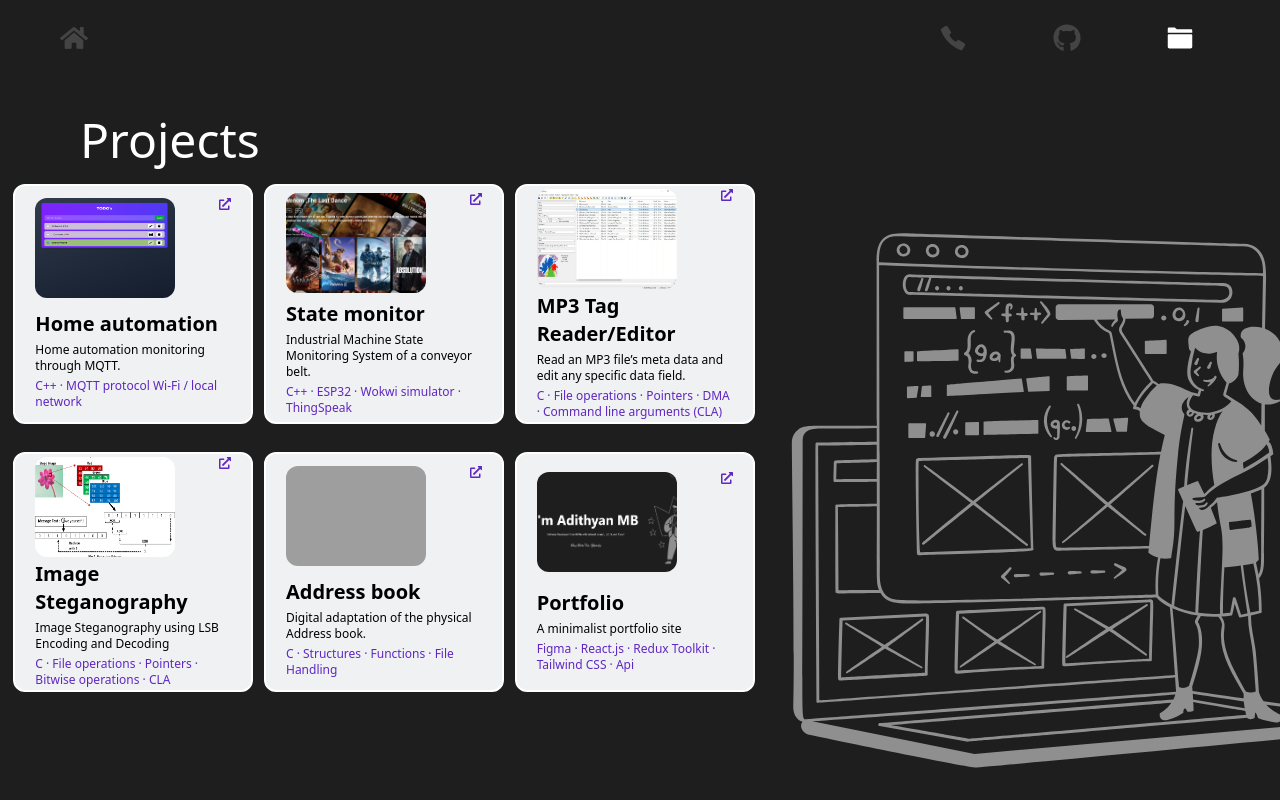
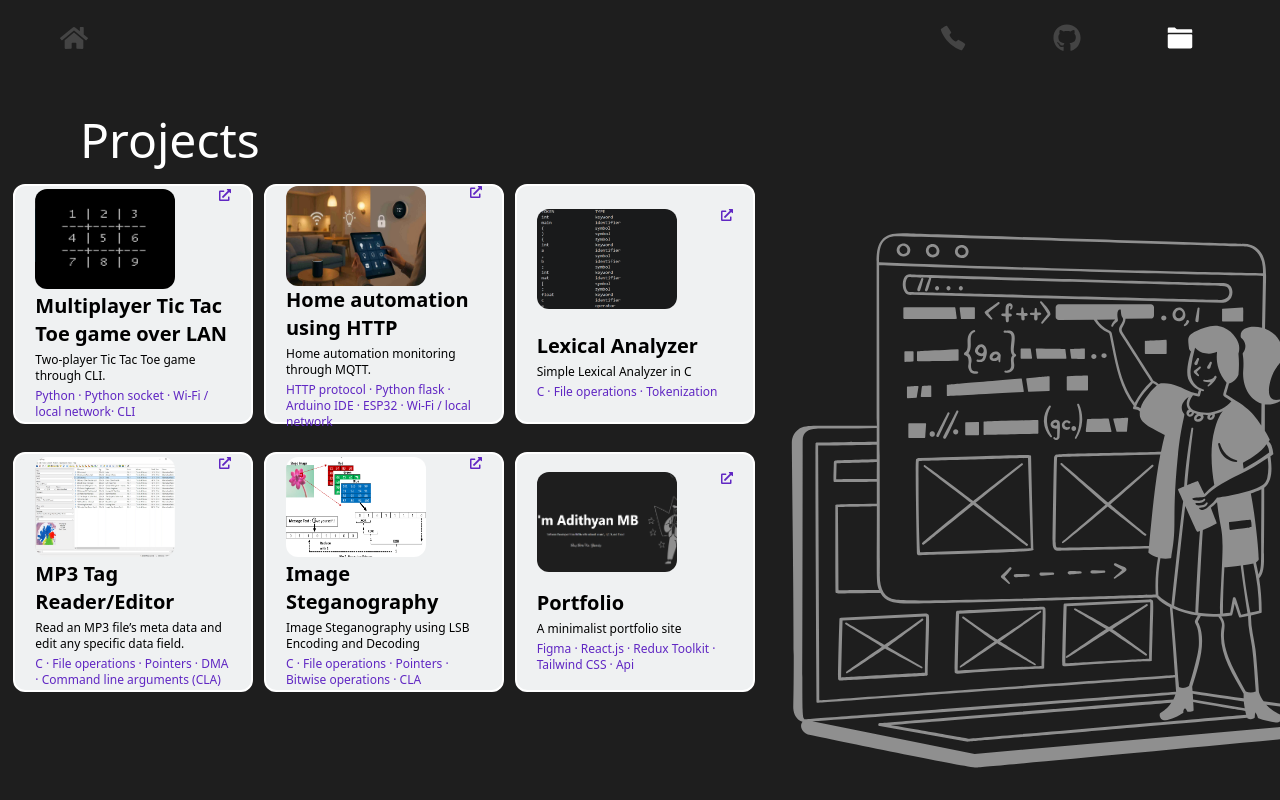
Before and after one commit to adithyan-mb/portfolio, a React (Vite) app: page /projects in a window 1280 px wide. Built offline with nearby package versions, Linux system fonts and the light colour scheme; grey boxes are pictures that could not be loaded; a web font is replaced by a local one.

Commit message:
updated projects

```diff
--- a/src/components/Projects.jsx
+++ b/src/components/Projects.jsx
@@ -3,12 +3,14 @@ import Website from '../images/Website.svg?react'
 import Card from '../components/ReusableCard.jsx'
 import amazon from '../images/projeectIcons/amazon.png'
 import weather from '../images/projeectIcons/weatherApp.png'
-import tictactoe from'../images/projeectIcons/tic_tac_toe.png'
-import todo from '../images/projeectIcons/todo.png'
+import tictactoe from'../images/projeectIcons/cli_tic_tac_toe.png'
+// import todo from '../images/projeectIcons/todo.png'
+import home_automation from '../images/projeectIcons/automated-home.png'
 import  portfolio from '../images/projeectIcons/portfolio.png'
-import notfound from '../images/projeectIcons/notfound.png'
-import movieinfo from  '../images/projeectIcons/movieinfo.png'
-import address_book from '../images/projeectIcons/address_book.jpg'
+import lex from  '../images/projeectIcons/lexical.png'
+//import notfound from '../images/projeectIcons/notfound.png'
+// import movieinfo from  '../images/projeectIcons/movieinfo.png'
+// import address_book from '../images/projeectIcons/address_book.jpg'
 import lsb from '../images/projeectIcons/lsb_image_steganography.png'
 import mp3 from '../images/projeectIcons/mp3_tag_reader.jpg'
 
@@ -19,17 +21,26 @@ const Projects = () => {
 
       <div className='pt-3'>
          <div className='grid grid-cols-3 p-2 grid-rows-2 items-center gap-y-7 justify-items-center w-3/5'>
+           <Card src={tictactoe}
+            title={"Multiplayer Tic Tac Toe game over LAN" }
+           description={"Two-player Tic Tac Toe game through CLI."}
+           tech={"Python · Python socket · Wi-Fi / local network· CLI "}
+           handleClick={()=>{window.open("https://github.com/adithyan-mb/Tic-Tac-toe-with-sockets","blank")}}
+           />
+
            <Card
-           src={todo}
-           title={"Home automation" }
+           src={home_automation}
+           title={"Home automation using HTTP" }
            description={"Home automation monitoring through MQTT."}
-           tech={"C++ · MQTT protocol  Wi-Fi / local network"}
-           handleClick={()=>{window.open("","blank")}}
+           tech={"HTTP protocol · Python flask · Arduino IDE · ESP32 · Wi-Fi / local network "}
+           handleClick={()=>{window.open("https://github.com/adithyan-mb/Home-automation-using-HTTP","blank")}}
            />
-     <Card src={movieinfo}
-           title={"State monitor" }
-           description={"Industrial Machine State Monitoring System  of a conveyor belt."}
-           tech={"C++ · ESP32 · Wokwi simulator · ThingSpeak"}
+
+          <Card src={lex}
+           title={"Lexical Analyzer" }
+           description={"Simple Lexical Analyzer in C "}
+           tech={"C · File operations · Tokenization "}
+           handleClick={()=>{window.open("https://github.com/adithyan-mb/lexical-analyzer","blank")}}
            />
 
 
@@ -47,12 +58,7 @@ const Projects = () => {
              handleClick={()=>{window.open("https://github.com/adithyan-mb/lsb_image_steganography","blank")}}
              />
 
-               <Card src={address_book}
-            title={"Address book" }
-           description={"Digital adaptation of the physical Address book."}
-           tech={"C · Structures · Functions · File Handling"}
-           handleClick={()=>{window.open("https://github.com/adithyan-mb/address_book","blank")}}
-           />
+
 
            <Card src={portfolio}
            title={"Portfolio" }
```
Also changed, not shown: src/images/projeectIcons/automated-home.png (added), src/images/projeectIcons/lexical.png (added).
